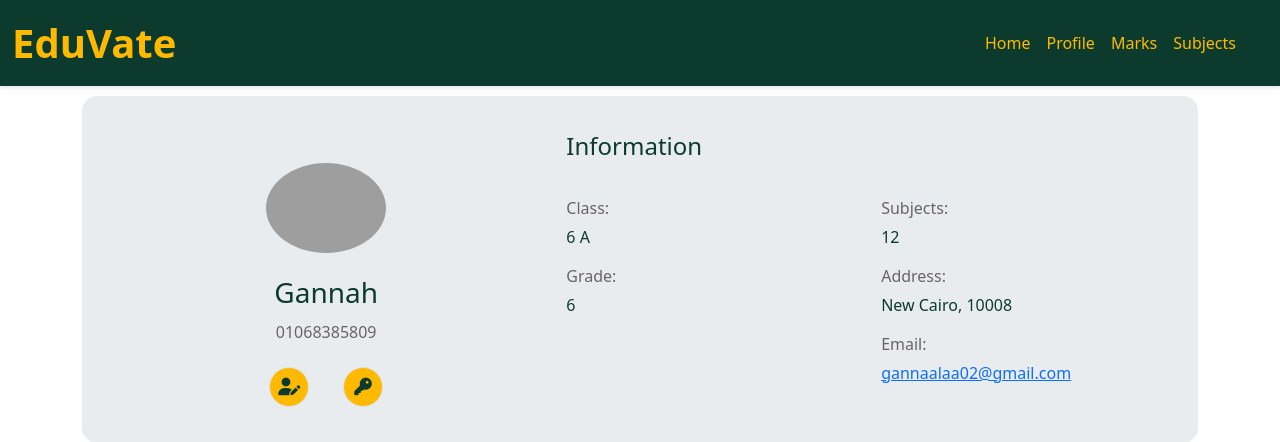
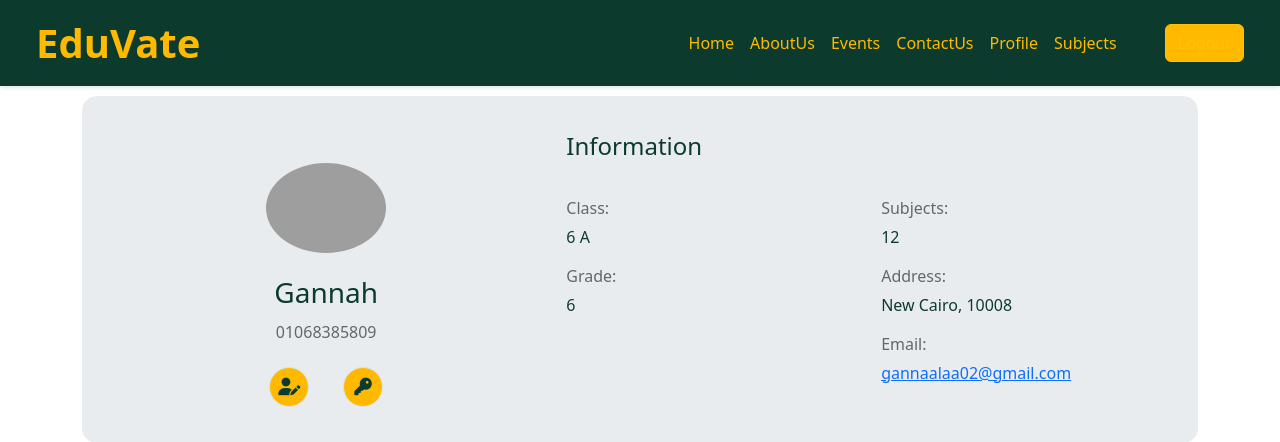
Before and after one commit to Gannah-Alaa/EduVate, a PHP site: page /phpmailer/Profile.php in a window 1280 px wide. Shown: the top 442 px of the page. Run offline with PHP 8.4, Linux system fonts and the light colour scheme; a user stored in the database is signed in; data comes from the database, SQL or seed files in the repository; grey boxes are pictures that could not be loaded.

Commit message:
Update Profile.php

```diff
--- a/Student/Profile.php
+++ b/Student/Profile.php
@@ -92,8 +92,8 @@
 </head>
 <body>
 <header>
-    <nav class="navbar navbar-expand-lg fixed-top">
-        <div class="container-fluid">
+    <nav class="navbar navbar-expand-lg">
+        <div class="container-fluid ms-4">
             <a class="navbar-brand logo" href="#home">EduVate</a>
             <button class="navbar-toggler" type="button" data-bs-toggle="collapse" data-bs-target="#navbarSupportedContent" aria-controls="navbarSupportedContent" aria-expanded="false" aria-label="Toggle navigation">
                 <span class="navbar-toggler-icon"></span>
@@ -101,18 +101,36 @@
             <div class="collapse navbar-collapse" id="navbarSupportedContent">
                 <ul class="navbar-nav ms-auto mb-2 mb-lg-0 me-4">
                     <li class="nav-item">
-                        <a class="nav-link" aria-current="page" href="home.php">Home</a>
+                        <a class="nav-link" aria-current="page" href="#home">Home</a>
                     </li>
                     <li class="nav-item">
-                        <a class="nav-link" aria-current="page" href="profile.php">Profile</a>
+                        <a class="nav-link" aria-current="page" href="#aboutus-container">AboutUs</a>
                     </li>
                     <li class="nav-item">
-                        <a class="nav-link" aria-current="page" href="finalReport.php">Marks</a>
+                        <a class="nav-link" aria-current="page" href="#events">Events</a>
                     </li>
                     <li class="nav-item">
-                        <a class="nav-link" aria-current="page" href="Profile.php#classes">Subjects</a>
+                        <a class="nav-link" aria-current="page" href="#contactus">ContactUs</a>
                     </li>
+                    <?php if(isset($_SESSION['StudentID'])): ?>
+                        <li class="nav-item">
+                            <a class="nav-link" aria-current="page" href="Profile.php">Profile</a>
+                        </li>
+                        <!-- <li class="nav-item">
+                            <a class="nav-link" aria-current="page" href="FinalReport.php">Marks</a>
+                        </li> -->
+                        <li class="nav-item">
+                            <a class="nav-link" aria-current="page" href="Profile.php#classes">Subjects</a>
+                        </li>
+                    <?php endif; ?>
                 </ul>
+                <?php if(isset($_SESSION['StudentID'])): ?>
+                    <form method="post">
+                        <button type="submit" name="logout" class="btn btn-outline-warning ms-3 me-4 ">Logout</button>
+                    </form>
+                <?php else: ?>
+                    <button type="button" class="btn btn-outline-warning ms-3 me-4 "><a href="login.php">Login</a></button>
+                <?php endif; ?>
             </div>
         </div>
     </nav>
@@ -208,67 +226,6 @@
 
 
 
-
-
-
-        <!-- <div class="down d-flex row ">
-            <h1 class="text-3xl font-bold text-center mt-4 mb-4">School Schedule</h1>
-            <table class="min-w-full bg-body-secondary rounded-lg shadow-md ">
-                <thead>
-                    <tr class="topraw">
-                        <th class="py-2 px-4 border-b-2 border-gray-200 bg-gray-100 text-left text-sm font-semibold text-white text-center">Time</th>
-                        <th class="py-2 px-4 border-b-2 border-gray-200 bg-gray-100 text-left text-sm font-semibold text-white">sunday</th>
-                        <th class="py-2 px-4 border-b-2 border-gray-200 bg-gray-100 text-left text-sm font-semibold text-white">Monday</th>
-                        <th class="py-2 px-4 border-b-2 border-gray-200 bg-gray-100 text-left text-sm font-semibold text-white">Tuesday</th>
-                        <th class="py-2 px-4 border-b-2 border-gray-200 bg-gray-100 text-left text-sm font-semibold text-white">Wednsday</th>
-                        <th class="py-2 px-4 border-b-2 border-gray-200 bg-gray-100 text-left text-sm font-semibold text-white">Thursday</th>
-                    </tr>
-                </thead>
-                <tbody>
-                    <tr>
-                        <td class="py-2 px-4 border-b border-gray-200 topraw text-white">8:00 AM - 9:00 AM</td>
-                        <td class="py-2 px-4 border-b border-gray-200">Math</td>
-                        <td class="py-2 px-4 border-b border-gray-200">Math</td>
-                        <td class="py-2 px-4 border-b border-gray-200">Math</td>
-                        <td class="py-2 px-4 border-b border-gray-200">Math</td>
-                        <td class="py-2 px-4 border-b border-gray-200">Math</td>
-                    </tr>
-                    <tr>
-                        <td class="py-2 px-4 border-b border-gray-200 topraw text-white">9:00 AM - 10:00 AM</td>
-                        <td class="py-2 px-4 border-b border-gray-200">English</td>
-                        <td class="py-2 px-4 border-b border-gray-200">English</td>
-                        <td class="py-2 px-4 border-b border-gray-200">English</td>
-                        <td class="py-2 px-4 border-b border-gray-200">English</td>
-                        <td class="py-2 px-4 border-b border-gray-200">English</td>
-                    </tr>
-                    <tr>
-                        <td class="py-2 px-4 border-b border-gray-200 topraw text-white">10:00 AM - 11:00 AM</td>
-                        <td class="py-2 px-4 border-b border-gray-200">Science</td>
-                        <td class="py-2 px-4 border-b border-gray-200">Science</td>
-                        <td class="py-2 px-4 border-b border-gray-200">Science</td>
-                        <td class="py-2 px-4 border-b border-gray-200">Science</td>
-                        <td class="py-2 px-4 border-b border-gray-200">Science</td>
-                    </tr>
-                    <tr>
-                        <td class="py-2 px-4 border-b border-gray-200 topraw text-white">11:00 AM - 12:00 PM</td>
-                        <td class="py-2 px-4 border-b border-gray-200">History</td>
-                        <td class="py-2 px-4 border-b border-gray-200">History</td>
-                        <td class="py-2 px-4 border-b border-gray-200">History</td>
-                        <td class="py-2 px-4 border-b border-gray-200">History</td>
-                        <td class="py-2 px-4 border-b border-gray-200">History</td>
-                    </tr>
-                    <tr>
-                        <td class="py-2 px-4 border-b border-gray-200 topraw text-white">1:00 PM - 2:00 PM</td>
-                        <td class="py-2 px-4 border-b border-gray-200">Physical Education</td>
-                        <td class="py-2 px-4 border-b border-gray-200">Art</td>
-                        <td class="py-2 px-4 border-b border-gray-200">Music</td>
-                        <td class="py-2 px-4 border-b border-gray-200">Computer Science</td>
-                        <td class="py-2 px-4 border-b border-gray-200">Physical Education</td>
-                    </tr>
-                </tbody>
-            </table>
-        </div> -->
-
 <!-- schedule          ========================================================= -->
 <h1>My Weekly Class Schedule</h1>
     <div class="schedule">
@@ -334,11 +291,11 @@
    <div class="row d-flex justify-content-evenly   ">
 
    <?php foreach ($run as $card) { ?>
-    <div class="card text-center mb-3 " style="width: 14rem; height: 10rem;">
+    <div class="card text-center bg-light mb-3 " style="width: 14rem; height: 10rem;">
         <div class="card-body">
             <h5 class="card-title"><?php echo $card['SubjectName'] ?></h5>
             <p class="card-text">Teacher:  <?php echo $card['TeacherName'] ?></p>
-            <a href="SubjDetails.php?SubjectID=<?php echo $card['SubjectID'] ?>&TeacherID=<?php echo $card['TeacherID'] ?>&ClassID=<?php echo $classId ?>&GradeID=<?php echo $grade ?>"  class="btn rounded-4">See details</a>
+            <a href="SubjDetails.php?SubjectID=<?php echo $card['SubjectID'] ?>&TeacherID=<?php echo $card['TeacherID'] ?>&ClassID=<?php echo $classId ?>&GradeID=<?php echo $grade ?>"  class=" see btn rounded-4"> See details</a>
         </div>
     </div>
     <?php } ?>
```
